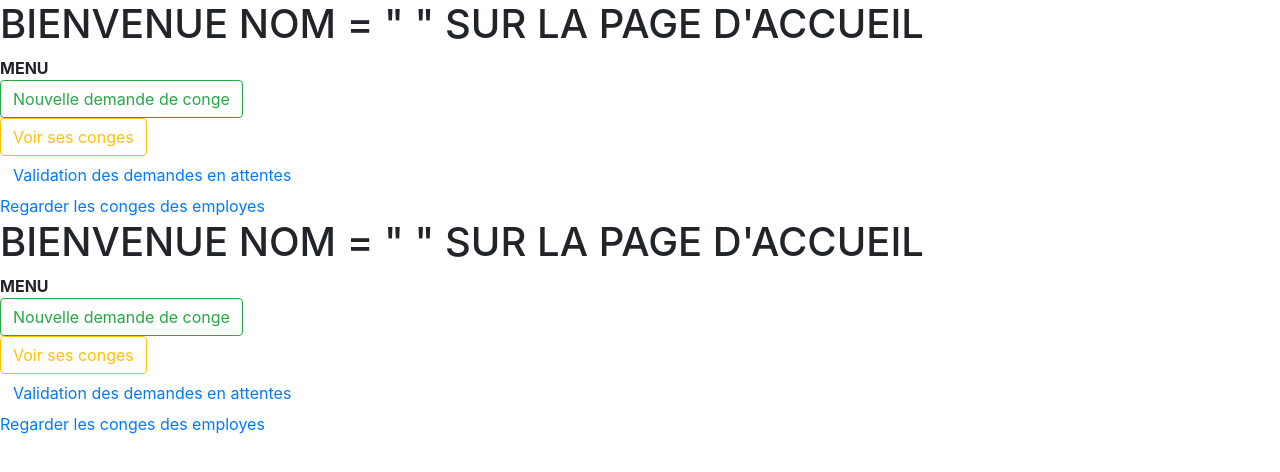
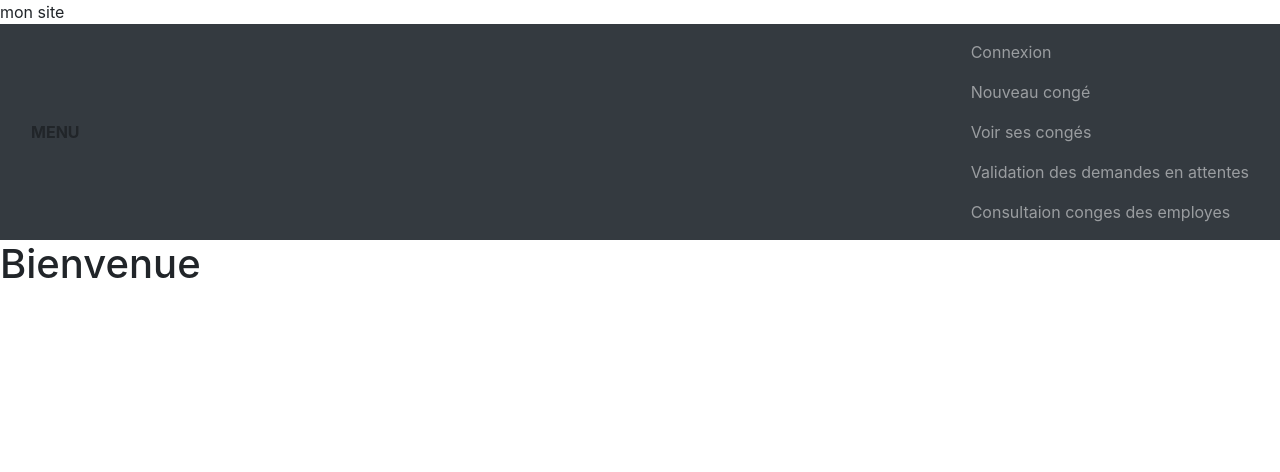
Before and after one commit to Floods10/ProjetGestionConge, an Angular app in the folder ProjetGestionCongeAngular/: page /home in a window 1280 px wide. Shown: the top 472 px of the page. Built offline with nearby package versions, Linux system fonts and the light colour scheme.

Commit message:
ConnexionavecPB

```diff
--- a/ProjetGestionCongeAngular/src/app/app.component.html
+++ b/ProjetGestionCongeAngular/src/app/app.component.html
@@ -1,2 +1,27 @@
+<div>
+  mon site
+  <nav class="navbar navbar-dark bg-dark">
+    <div class="container-fluid">
+    <b>MENU</b>
 
-<router-outlet><app-home></app-home></router-outlet>
+      <ul class="navbar-nav">
+        <li class="nav-item">
+          <a class="nav-link" routerLink="/connexion" routerLinkActive="active">Connexion</a>
+        </li>
+        <li class="nav-item">
+          <a class="nav-link" routerLink="/demande-conge" routerLinkActive="active">Nouveau congé</a>
+        </li>
+        <li class="nav-item">
+          <a class="nav-link" routerLink="/consultation-conge-emp" routerLinkActive="active">Voir ses congés</a>
+        </li>
+        <li class="nav-item">
+          <a class="nav-link" routerLink="/validation-conge"  routerLinkActive="active">Validation des demandes en attentes</a>
+        </li>
+        <li class="nav-item">
+          <a class="nav-link" routerLink="/consultation-conge-mang" routerLinkActive="active">Consultaion conges des employes</a>
+        </li>
+    </ul>
+  </div>
+  </nav>
+</div>
+<router-outlet></router-outlet>
--- a/ProjetGestionCongeAngular/src/app/component/connexion/connexion.component.ts
+++ b/ProjetGestionCongeAngular/src/app/component/connexion/connexion.component.ts
@@ -1,4 +1,7 @@
+import { Observable } from 'rxjs';
 import { Utilisateur } from './../../model/utilisateur';
+import { HttpClient, HttpHeaders } from '@angular/common/http';
+import { Injectable } from '@angular/core';
 import { Component, OnInit } from '@angular/core';
 import { Router } from '@angular/router';
 import { AuthentificationService } from 'src/app/service/auth';
@@ -13,9 +16,11 @@ export class ConnexionComponent implements OnInit {
   utilisateur: Utilisateur = new Utilisateur();
   message: string;
 
+
   constructor(
     private authentificationService: AuthentificationService,
-    private router: Router
+    private router: Router,
+    private http: HttpClient
     ) { }
 
   ngOnInit(): void {
@@ -29,13 +34,18 @@ export class ConnexionComponent implements OnInit {
           'auth',
           btoa(this.utilisateur.mail + ':' + this.utilisateur.mdp)
         );
-        localStorage.setItem('utilisateur', this.utilisateur.mail);
         this.router.navigate(['/home']);
       },
       (error) => {
         this.message = "Erreur d'authentification";
       }
     );
+
+    this.http.get<Observable<Utilisateur>>('http://127.0.0.1:8080/conges/api/utilisateur/'+ this.utilisateur.mail).subscribe (
+           (data) => {
+          }
+         )
+
   }
 
 }
--- a/ProjetGestionCongeAngular/src/app/component/home/home.component.html
+++ b/ProjetGestionCongeAngular/src/app/component/home/home.component.html
@@ -1,6 +1,6 @@
-<h1>BIENVENUE NOM = " {{ nom }} " SUR LA PAGE D'ACCUEIL</h1>
+<h1>Bienvenue {{ nom }}</h1>
 
-<tr> <b>MENU</b>  </tr>
+<!-- <tr> <b>MENU</b>  </tr>
 <br>
 <button (click)="nouvelleDemande()" class="btn btn-outline-success">Nouvelle demande de conge</button>
 <br>
@@ -8,4 +8,4 @@
 <br>
 <a *ngIf="isVisible()" routerLink="/validation-conge" class="btn btn-link" routerLinkActive="active"> Validation des demandes en attentes</a>
 <br>
-<a *ngIf="isVisible()" [routerLink]="['/consultation-conge-mang']" routerLinkActive="router-link-active"> Regarder les conges des employes</a>
+<a *ngIf="isVisible()" [routerLink]="['/consultation-conge-mang']" routerLinkActive="router-link-active"> Regarder les conges des employes</a> -->
--- a/ProjetGestionCongeAngular/src/app/model/utilisateur.ts
+++ b/ProjetGestionCongeAngular/src/app/model/utilisateur.ts
@@ -4,14 +4,23 @@ import { Service } from './service';
 
 export class Utilisateur {
   public constructor(
-    private _nom: string = '',
-    private _mail: string = '',
-    private _mdp: string = '',
-    private _role: EnumRole = EnumRole.ROLE_EMPLOYE,
+    private _id?: number ,
+    private _nom?: string ,
+    private _mail?: string ,
+    private _mdp?: string ,
+    private _role?: EnumRole,
     private _service?: Service,
     private _manager?: Utilisateur,
     private _conge?: Conge[]
   ) {}
+
+  /**
+   * Getter id
+   * @return {number }
+   */
+   public get id(): number {
+    return this._id;
+  }
 
   /**
    * Getter nom
@@ -61,6 +70,14 @@ export class Utilisateur {
   }
 
   /**
+   * Setter id
+   * @param {number } value
+   */
+   public set id(value: number) {
+    this._id = value;
+  }
+
+  /**
    * Setter nom
    * @param {string } value
    */
--- a/ProjetGestionCongeAngular/src/app/service/auth.ts
+++ b/ProjetGestionCongeAngular/src/app/service/auth.ts
@@ -21,5 +21,6 @@ export class AuthentificationService {
     return this.http.get<void>('http://127.0.0.1:8080/conges/api/auth/login', {
       headers: headers,
     });
+
   }
 }
```
Also changed, not shown: 1 other file (tests, documents, lock files or other folders).
